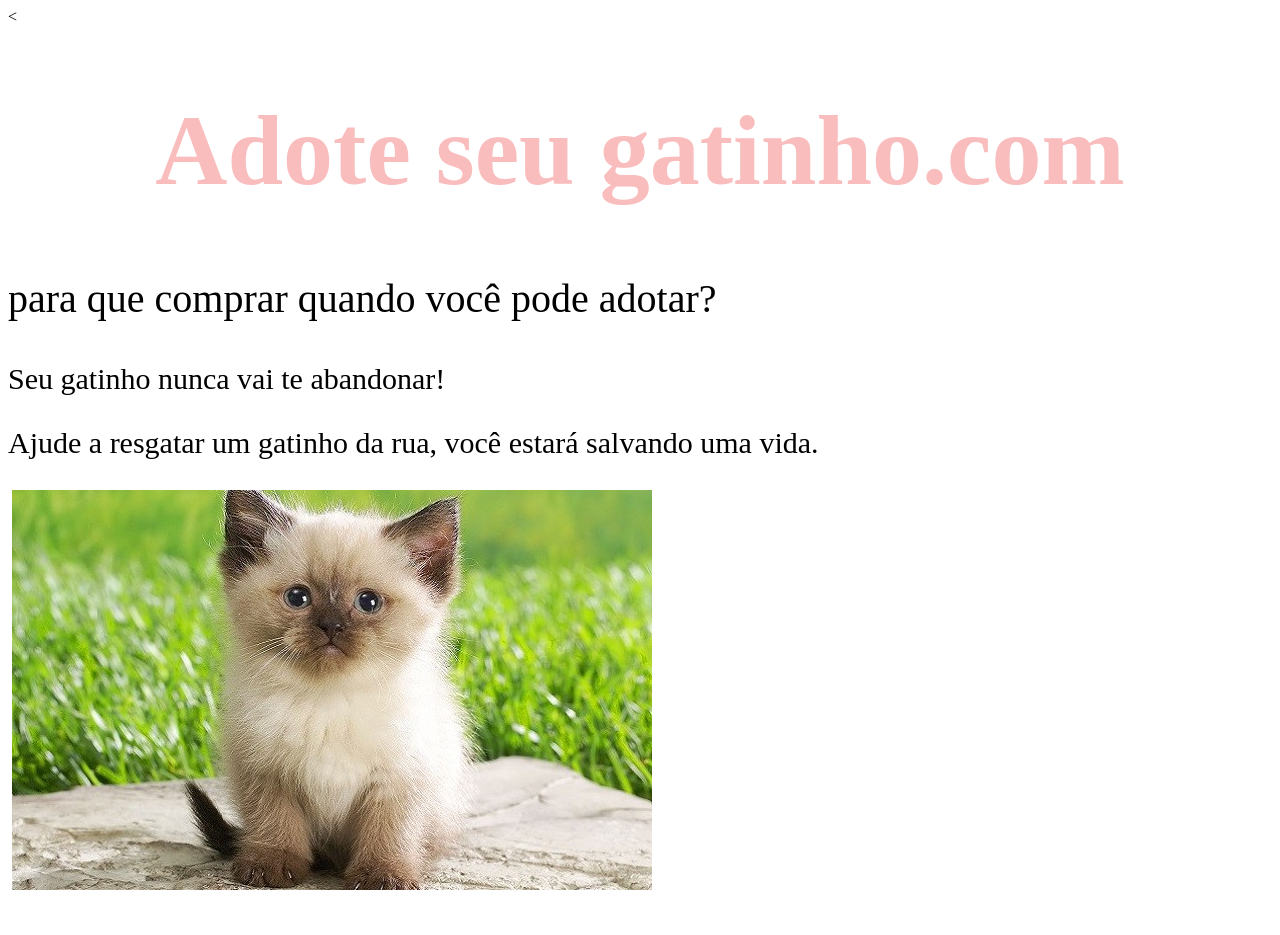
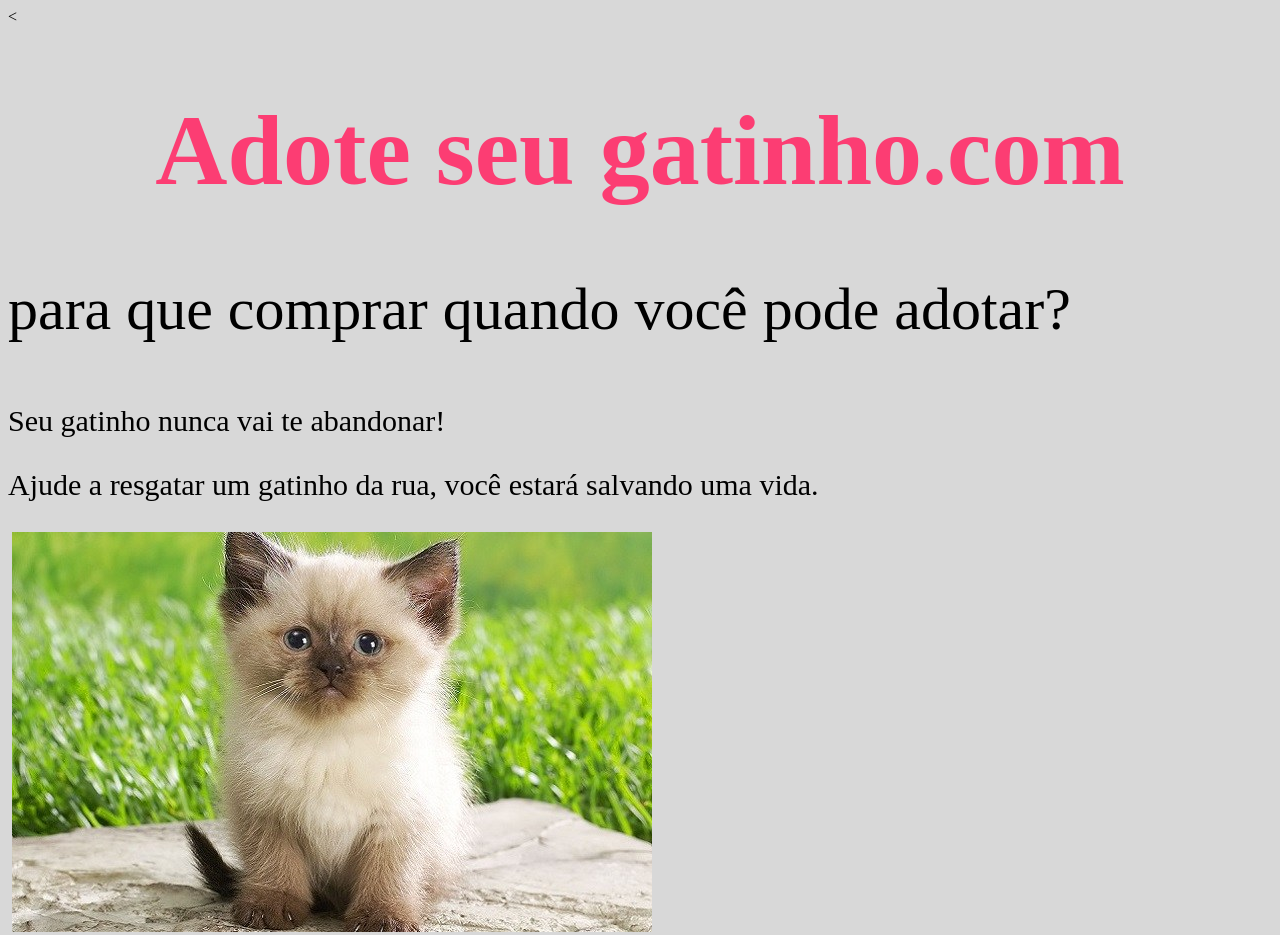
Before and after one commit to anaheloizagraeff/adoteseugatinho, a plain HTML site: page index.html in a window 1280 px wide. Before the commit the page ends 902 px from the top, so only its background shows below. Drawn offline with Linux system fonts and the light colour scheme.

Commit message:
Add files via upload

```diff
--- a/index.html
+++ b/index.html
@@ -16,3 +16,6 @@
     <img src="gatinho04" alt="">
   </body>
 </html>
+<ul>
+
+</ul>
--- a/style.css
+++ b/style.css
@@ -1,13 +1,16 @@
 h1{
-  text-align: center; font-size: 100px; color:#fabdbd
+  text-align: center; font-size: 100px; color:#fc3d73
 }
  p {
    font-size: 30px
  }
 #frase01{
- font-size: 40pX
+ font-size: 60pX
 }
 
 #gtn{
   width: 30%
 }
+body{
+  background-color:#d8d8d8
+}
```
